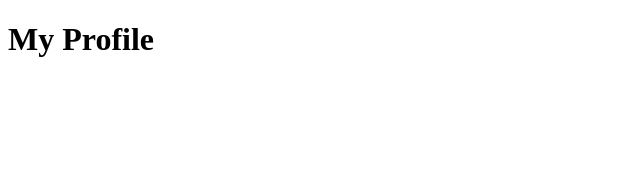
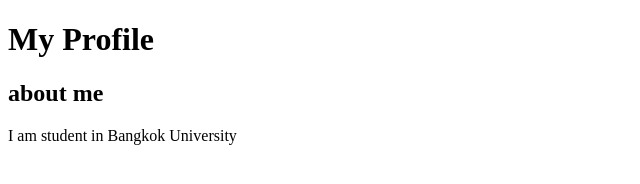
Before and after one commit to natnapa-jina/natnapa_work, a plain HTML site: page index.html in a window 1280 px wide. Shown: the whole page, without its empty margins (0-640 px from the left). Drawn offline with Linux system fonts and the light colour scheme.

Commit message:
add about me

```diff
--- a/index.html
+++ b/index.html
@@ -8,5 +8,7 @@
 </head>
 <body>
     <h1>My Profile</h1>
+    <h2>about me</h2>
+    <p>I am student in Bangkok University</p>
 </body>
 </html>
```
